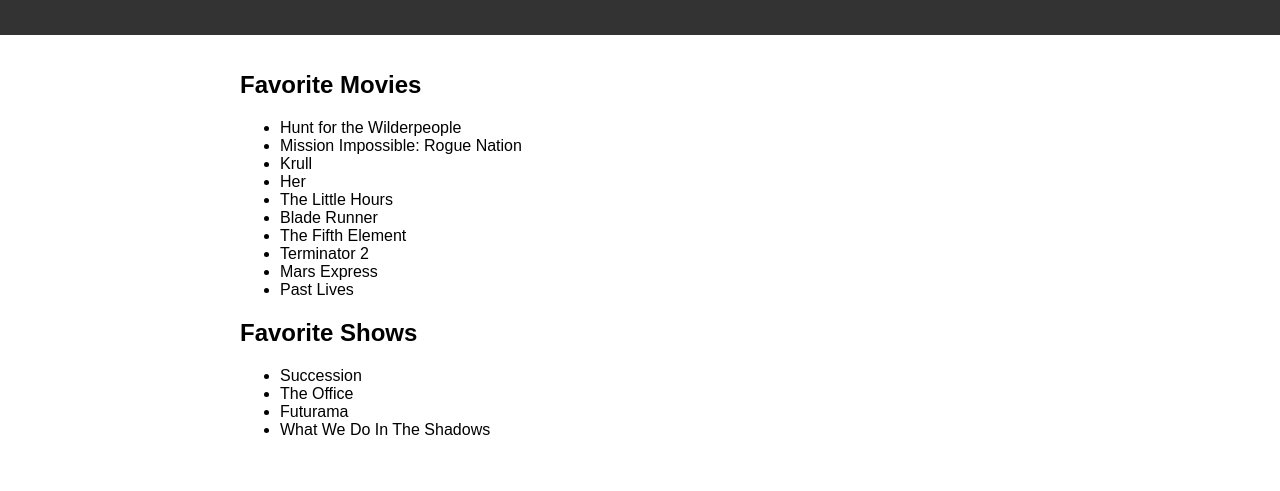
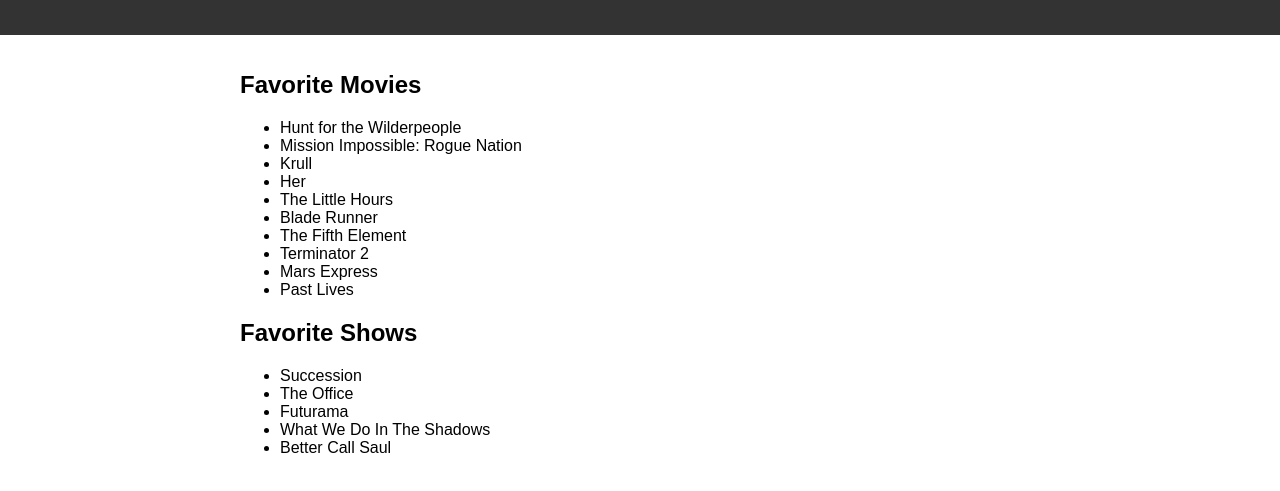
Before and after one commit to Paul-Ryan/pauls-movie-list, a website: page index.html in a window 1280 px wide. Shown: the part 77-568 px from the top of the page. Drawn offline with Linux system fonts and the light colour scheme.

Commit message:
Add Better Call Saul.

```diff
--- a/index.html
+++ b/index.html
@@ -45,6 +45,7 @@
         <li>The Office</li>
         <li>Futurama</li>
         <li>What We Do In The Shadows</li>
+        <li>Better Call Saul</li>
       </ul>
     </main>
   </body>
```
